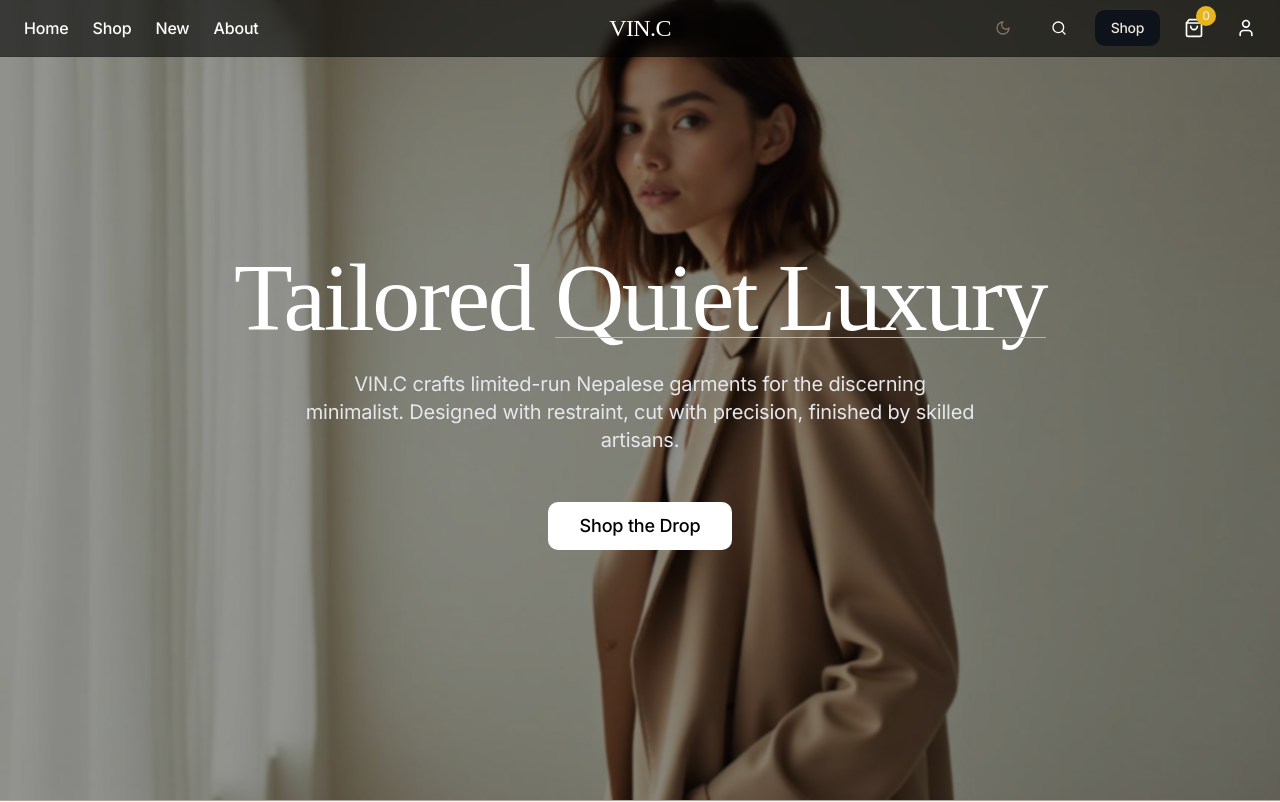
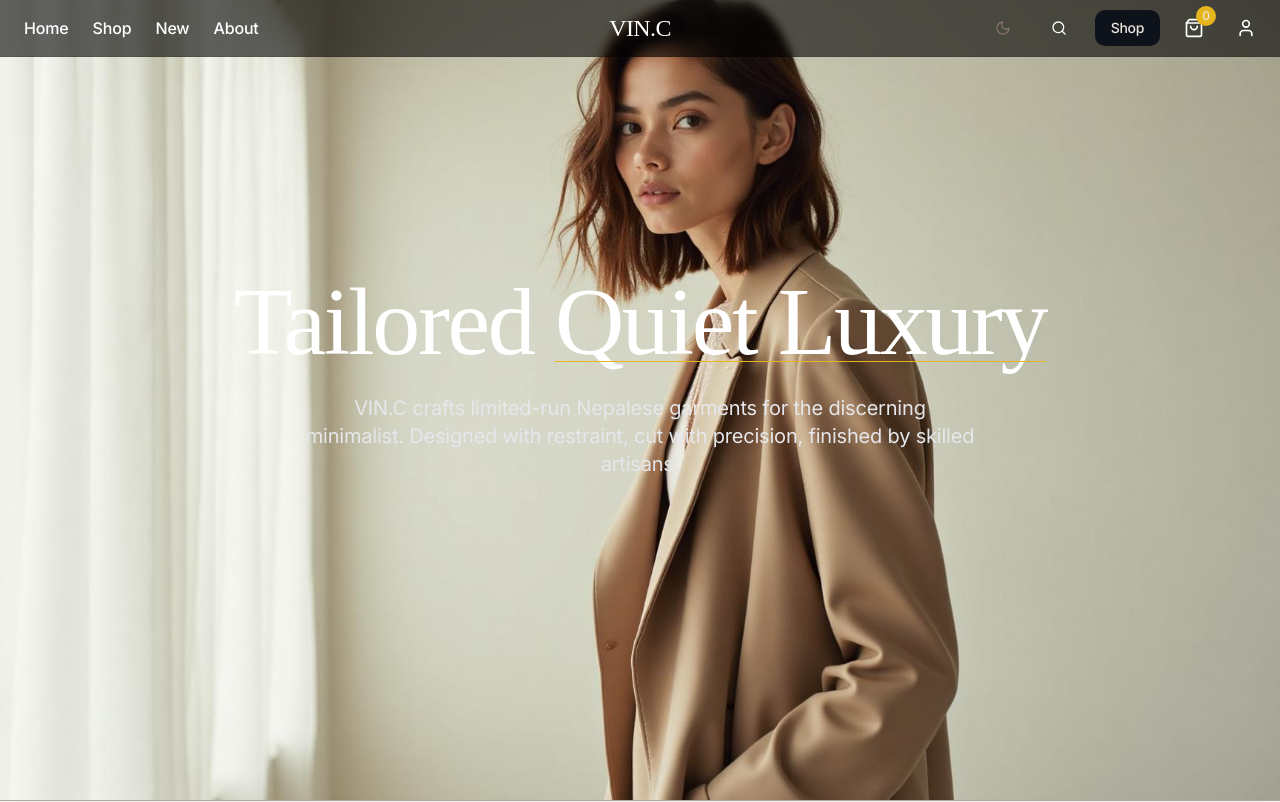
Before and after one commit to Ramoniswack/VIN.C, a React (Vite) app: page / in a window 1280 px wide. Shown: the top 802 px of the page. Built offline with nearby package versions, Linux system fonts and the light colour scheme.

Commit message:
chore(docs/ui): update README and small UI tweaks (Hero, Admin, Navigation)

```diff
--- a/src/components/Hero.tsx
+++ b/src/components/Hero.tsx
@@ -13,40 +13,42 @@ export const Hero = () => {
   const { theme } = useTheme();
 
   useEffect(() => {
+    // Respect reduced motion
+    if (window.matchMedia('(prefers-reduced-motion: reduce)').matches) {
+      // Immediately set final state without animating
+      if (titleRef.current) titleRef.current.style.opacity = '1';
+      if (subtitleRef.current) subtitleRef.current.style.opacity = '1';
+      if (underlineRef.current) underlineRef.current.style.transform = 'scaleX(1)';
+      return;
+    }
+
     const ctx = gsap.context(() => {
-      // Set initial states
-      gsap.set([titleRef.current, subtitleRef.current, buttonRef.current], {
+      // Set initial states (title and subtitle only)
+      gsap.set([titleRef.current, subtitleRef.current], {
         opacity: 0,
         y: 40
       });
 
-      // Create timeline
-      const tl = gsap.timeline({ delay: 0.5 });
-
+      // Create timeline for lightweight entrance (no button animation)
+      const tl = gsap.timeline({ delay: 0.4 });
       tl.to(titleRef.current, {
         opacity: 1,
         y: 0,
-        duration: 0.8,
-        ease: "power3.out"
+        duration: 0.7,
+        ease: 'power3.out'
       })
       .to(subtitleRef.current, {
         opacity: 1,
         y: 0,
         duration: 0.6,
-        ease: "power3.out"
-      }, "-=0.4")
-      .to(buttonRef.current, {
-        opacity: 1,
-        y: 0,
-        duration: 0.6,
-        ease: "power3.out"
-      }, "-=0.3")
+        ease: 'power3.out'
+      }, '-=0.35')
       .to(underlineRef.current, {
         scaleX: 1,
-        duration: 0.8,
-        ease: "power3.out",
-        transformOrigin: "left"
-      }, "-=0.6");
+        duration: 0.7,
+        ease: 'power3.out',
+        transformOrigin: 'left'
+      }, '-=0.5');
 
     }, heroRef);
 
@@ -62,7 +64,7 @@ export const Hero = () => {
           alt="VIN.C Premium Fashion"
           className="w-full h-full object-cover object-center"
         />
-        <div className="absolute inset-0 bg-black/40 backdrop-blur-[1px]" />
+  <div className="absolute inset-0 bg-black/46" />
       </div>
 
       {/* Content */}
@@ -93,18 +95,7 @@ export const Hero = () => {
           Designed with restraint, cut with precision, finished by skilled artisans.
         </p>
 
-        <div ref={buttonRef}>
-          <Button
-            size="lg"
-            className={`font-medium px-8 py-6 text-lg tracking-body transition-all duration-300 hover:scale-105 ${
-              theme === 'dark'
-                ? 'bg-paper text-ink hover:bg-paper/90'
-                : 'bg-white text-black hover:bg-gray-100'
-            }`}
-          >
-            Shop the Drop
-          </Button>
-        </div>
+        {/* CTA removed to keep hero minimal and performant */}
       </div>
     </section>
   );
--- a/src/pages/Admin.tsx
+++ b/src/pages/Admin.tsx
@@ -28,7 +28,7 @@ export default function Admin() {
   // Check authentication
   useEffect(() => {
     if (!isAuthenticated || !user?.isAdmin) {
-      navigate("/admin-login");
+      navigate("/auth");
     }
   }, [isAuthenticated, user, navigate]);
 
```
Also changed, not shown: 1 other file (tests, documents, lock files or other folders).
